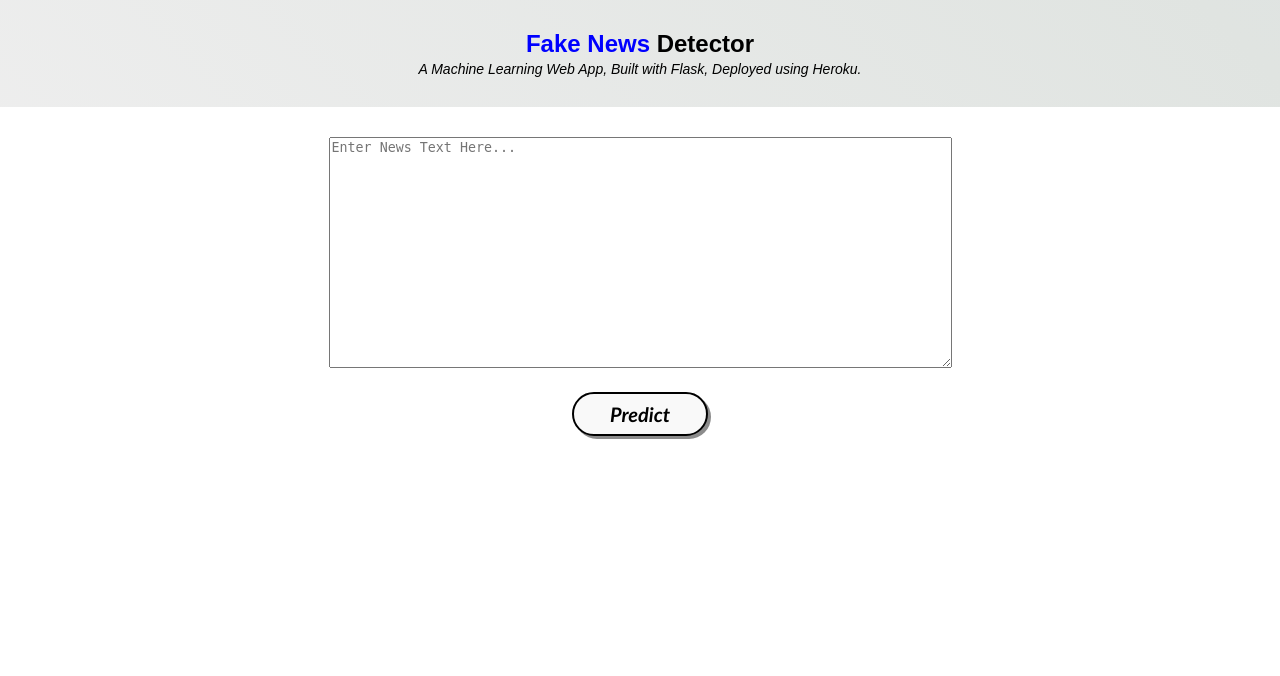
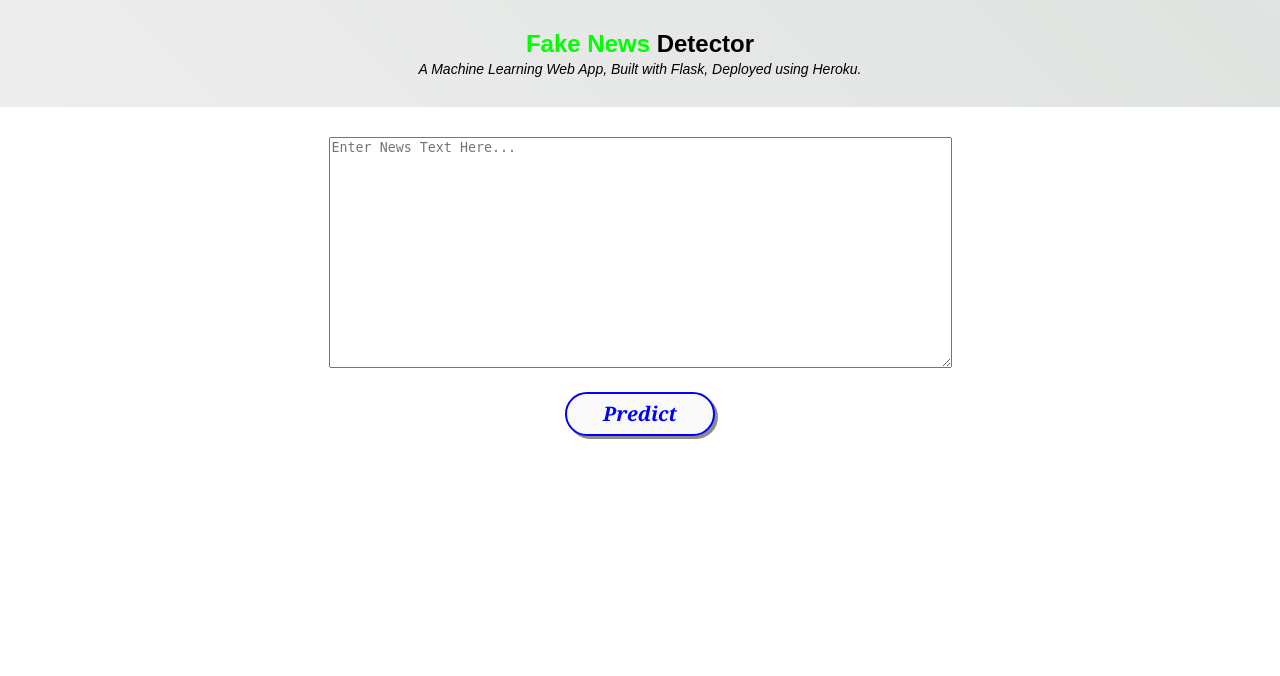
Before and after one commit to sgupta117/Fake-News-Classfier, a Flask app: page / in a window 1280 px wide. Shown: the top 676 px of the page. Run offline with Flask 2, Linux system fonts and the light colour scheme; parts of the project's set-up code (start-up, migrations or seed data) failed here and were passed over; some libraries are stand-ins or nearby versions.

Commit message:
Add files via upload

```diff
--- a/static/styles.css
+++ b/static/styles.css
@@ -39,12 +39,13 @@ body{
 }
 
 .container span{
-    color: #0000ff;
+    color: #00ff00;
 }
 
 .description p{
     font-style: italic;
     font-size: 14px;
+    font-color: #00ff00;
     margin: 3px 0 0;
 }
 
@@ -61,13 +62,13 @@ body{
 /* Predict Button */
 .my-cta-button{
     background: #f9f9f9;
-    border: 2px solid #000000;
+    border: 2px solid #0000ff;
     border-radius: 1000px;
     box-shadow: 3px 3px #8c8c8c;
     padding: 10px 36px;
-    color: #000000;
+    color: #0000ff;
     display: inline-block;
-    font: italic bold 20px/1 "Calibri", sans-serif;
+    font: italic bold 20px/1 "Georgia", sans-serif;
     text-align: center;
 }
 
```
